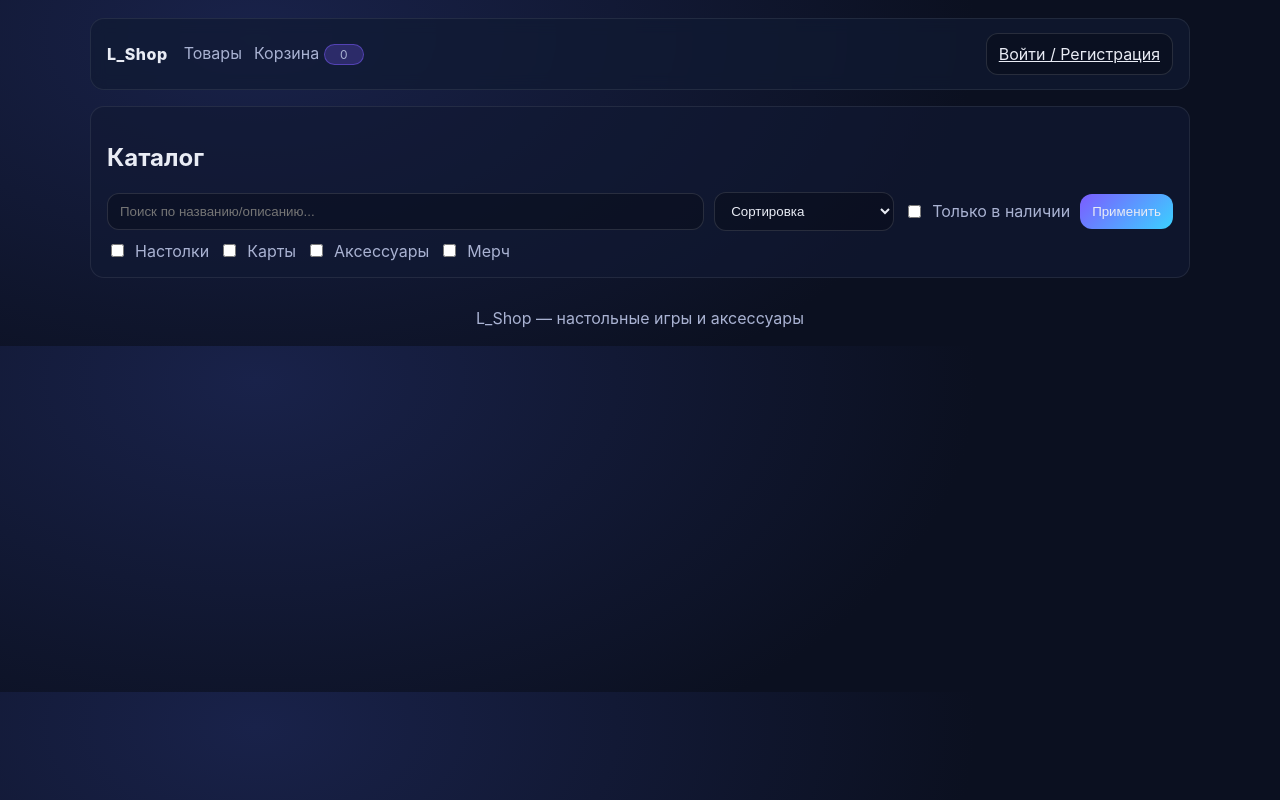
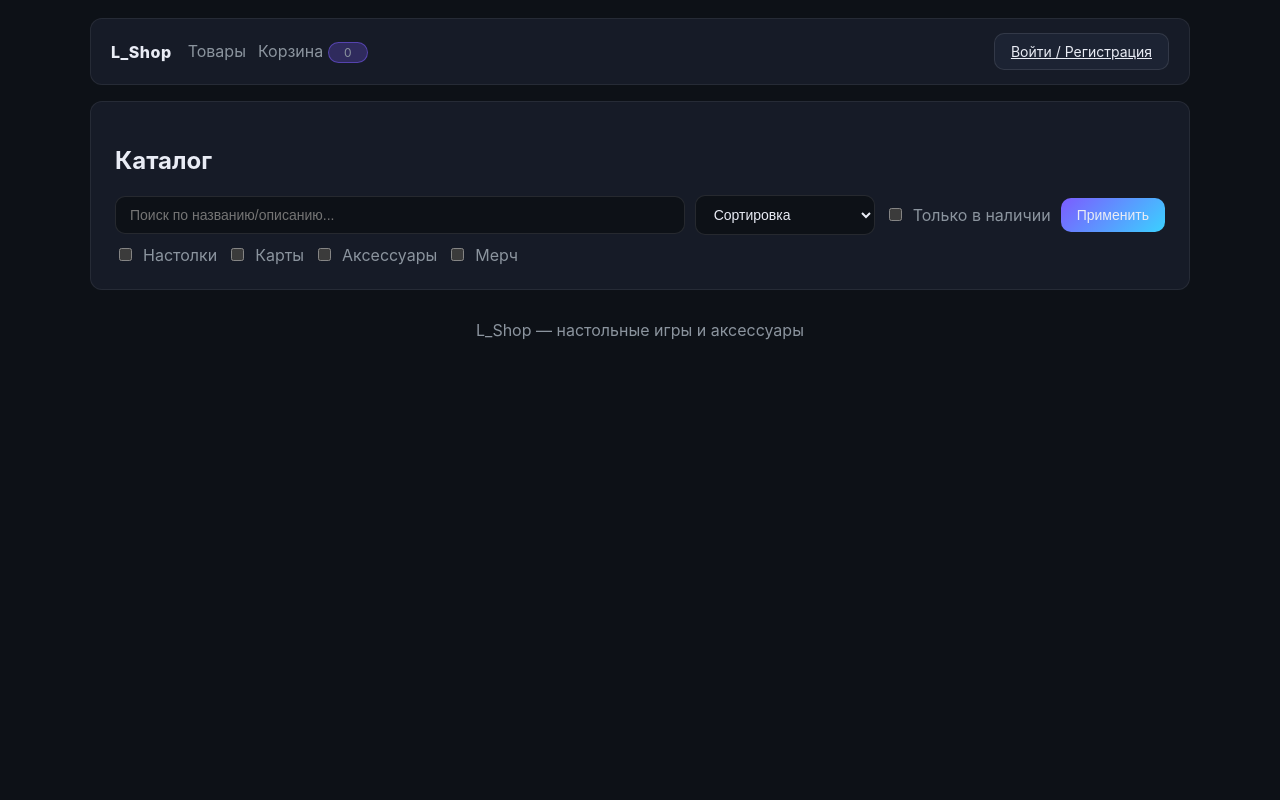
Before and after one commit to MartsinovichKirill/L_Shop, a website built with Vite: page frontend/index.html in a window 1280 px wide. Built offline with nearby package versions, Linux system fonts and the light colour scheme; no server answers.

Commit message:
feat(frontend): polish UI — fix autofill, clean background, improve inputs/cards/buttons

```diff
--- a/frontend/src/style.css
+++ b/frontend/src/style.css
@@ -1,19 +1,30 @@
 :root {
   font-family: Inter, system-ui, Arial, sans-serif;
-  color-scheme: light;
-  --bg: #0b1020;
-  --card: #111a33;
+  color-scheme: dark;
+  --bg: #0d1117;
+  --card: #161b27;
   --text: #e9ecf5;
-  --muted: #a9b2d2;
+  --muted: #8b949e;
   --acc: #7c5cff;
   --danger: #ef4444;
-  --br: 14px;
+  --br: 12px;
 }
 
 body {
   margin: 0;
-  background: radial-gradient(1200px 700px at 20% 10%, #19224a 0%, var(--bg) 60%);
+  min-height: 100vh;
+  background: var(--bg);
   color: var(--text);
+}
+
+input:-webkit-autofill,
+input:-webkit-autofill:hover,
+input:-webkit-autofill:focus,
+select:-webkit-autofill {
+  -webkit-box-shadow: 0 0 0px 1000px #1a2035 inset;
+  -webkit-text-fill-color: var(--text);
+  caret-color: var(--text);
+  transition: background-color 9999s ease-in-out;
 }
 
 .wrap {
@@ -26,11 +37,10 @@ body {
   display: flex;
   align-items: center;
   gap: 16px;
-  padding: 14px 16px;
-  background: rgba(17, 26, 51, 0.7);
-  border: 1px solid rgba(255, 255, 255, 0.08);
+  padding: 14px 20px;
+  background: #161b27;
+  border: 1px solid rgba(255, 255, 255, 0.07);
   border-radius: var(--br);
-  backdrop-filter: blur(8px);
 }
 
 .logo {
@@ -65,9 +75,9 @@ body {
 }
 
 .panel {
-  padding: 16px;
-  background: rgba(17, 26, 51, 0.65);
-  border: 1px solid rgba(255, 255, 255, 0.08);
+  padding: 24px;
+  background: #161b27;
+  border: 1px solid rgba(255, 255, 255, 0.07);
   border-radius: var(--br);
 }
 
@@ -104,13 +114,17 @@ body {
 }
 
 .card {
-  padding: 14px;
+  padding: 16px;
   border-radius: var(--br);
-  background: rgba(17, 26, 51, 0.8);
-  border: 1px solid rgba(255, 255, 255, 0.08);
+  background: #1c2333;
+  border: 1px solid rgba(255, 255, 255, 0.07);
   display: flex;
   flex-direction: column;
   gap: 10px;
+  transition: border-color 0.2s;
+}
+.card:hover {
+  border-color: rgba(124, 92, 255, 0.35);
 }
 
 .cardTop {
@@ -148,12 +162,19 @@ body {
 .input,
 .qty {
   width: 100%;
-  padding: 10px 12px;
-  border-radius: 12px;
-  border: 1px solid rgba(255, 255, 255, 0.12);
-  background: rgba(0, 0, 0, 0.25);
+  padding: 10px 14px;
+  border-radius: 10px;
+  border: 1px solid rgba(255, 255, 255, 0.1);
+  background: #0d1117;
   color: var(--text);
   outline: none;
+  font-size: 14px;
+  box-sizing: border-box;
+  transition: border-color 0.2s;
+}
+.input:focus,
+.qty:focus {
+  border-color: var(--acc);
 }
 
 .qty {
@@ -161,15 +182,19 @@ body {
 }
 
 .btn {
-  padding: 10px 12px;
-  border-radius: 12px;
-  border: 1px solid rgba(255, 255, 255, 0.12);
-  background: rgba(0, 0, 0, 0.25);
+  padding: 9px 16px;
+  border-radius: 10px;
+  border: 1px solid rgba(255, 255, 255, 0.1);
+  background: #1c2333;
   color: var(--text);
   cursor: pointer;
+  font-size: 14px;
+  white-space: nowrap;
+  transition: border-color 0.2s, background 0.2s;
 }
 .btn:hover {
   border-color: rgba(255, 255, 255, 0.25);
+  background: #232d42;
 }
 .btn:disabled {
   opacity: 0.5;
```
